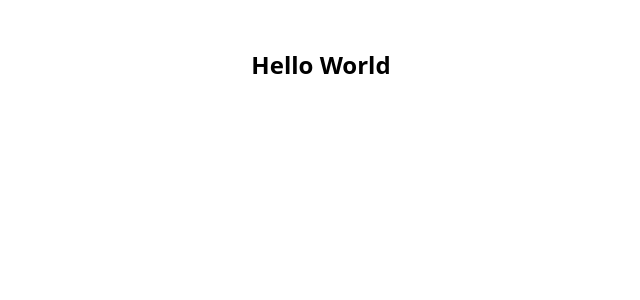
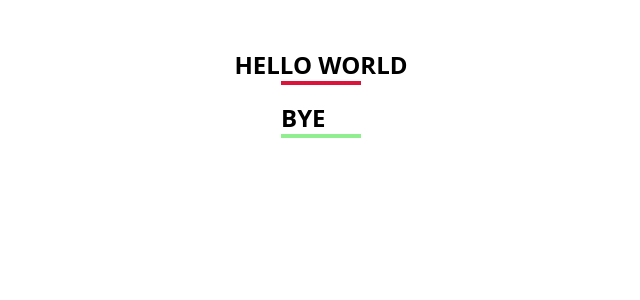
Before and after one commit to hungbui7690/react-styled-components, a React (Vite) app in the folder client/: page / in a window 1280 px wide. Shown: the top 300 px of the page, without its empty margins (319-959 px from the left). Built offline with nearby package versions, Linux system fonts and the light colour scheme.

Commit message:
More Complex Component P2

```diff
--- a/client/src/App.jsx
+++ b/client/src/App.jsx
@@ -1,20 +1,21 @@
 /*
-  More Complex Component P1
+  More Complex Component P2
 
-  (1) create components/ComplexTitle.js
+  (1) components/ComplexTitle.js
+
+  (***) same class name, but no collision
 
 */
 
 import styled from 'styled-components'
-
-// (2a)
 import ComplexTitle from './components/ComplexTitle'
+import Random from './components/Random'
 
 function App() {
   return (
     <Wrapper>
-      {/* (2b) */}
       <ComplexTitle title='Hello World' />
+      <Random title='Bye' />
     </Wrapper>
   )
 }
--- a/client/src/components/ComplexTitle.jsx
+++ b/client/src/components/ComplexTitle.jsx
@@ -1,17 +1,28 @@
 import React from 'react'
 import styled from 'styled-components'
 
-// (1)
 const ComplexTitle = ({ title }) => {
   return (
-    <div>
+    // (***) use Wrapper instead of div
+    <Wrapper>
       <h1>{title}</h1>
       <div className='underline'></div>
-    </div>
+    </Wrapper>
   )
 }
 
-// (***) since the wrap around h1 is a div > here we use a div
-const Wrapper = styled.div``
+// (***) with this setup, we can use very simple class name, and don't worry about class name collision > for example: create Random.jsx and setup same as this one
+const Wrapper = styled.div`
+  /* target to h1 inside Wrapper */
+  h1 {
+    text-transform: uppercase;
+  }
+  .underline {
+    width: 5rem;
+    height: 0.25rem;
+    background-color: crimson;
+    margin: 0 auto;
+  }
+`
 
 export default ComplexTitle
--- /dev/null
+++ b/client/src/components/Random.jsx
@@ -0,0 +1,26 @@
+import React from 'react'
+import styled from 'styled-components'
+
+const Random = ({ title }) => {
+  return (
+    <Wrapper>
+      <h1>{title}</h1>
+      <div className='underline'></div>
+    </Wrapper>
+  )
+}
+
+const Wrapper = styled.div`
+  h1 {
+    text-transform: uppercase;
+  }
+  .underline {
+    width: 5rem;
+    height: 0.25rem;
+    background-color: lightgreen;
+    margin: 0 auto;
+  }
+`
+
+// (***)
+export default Random
```
